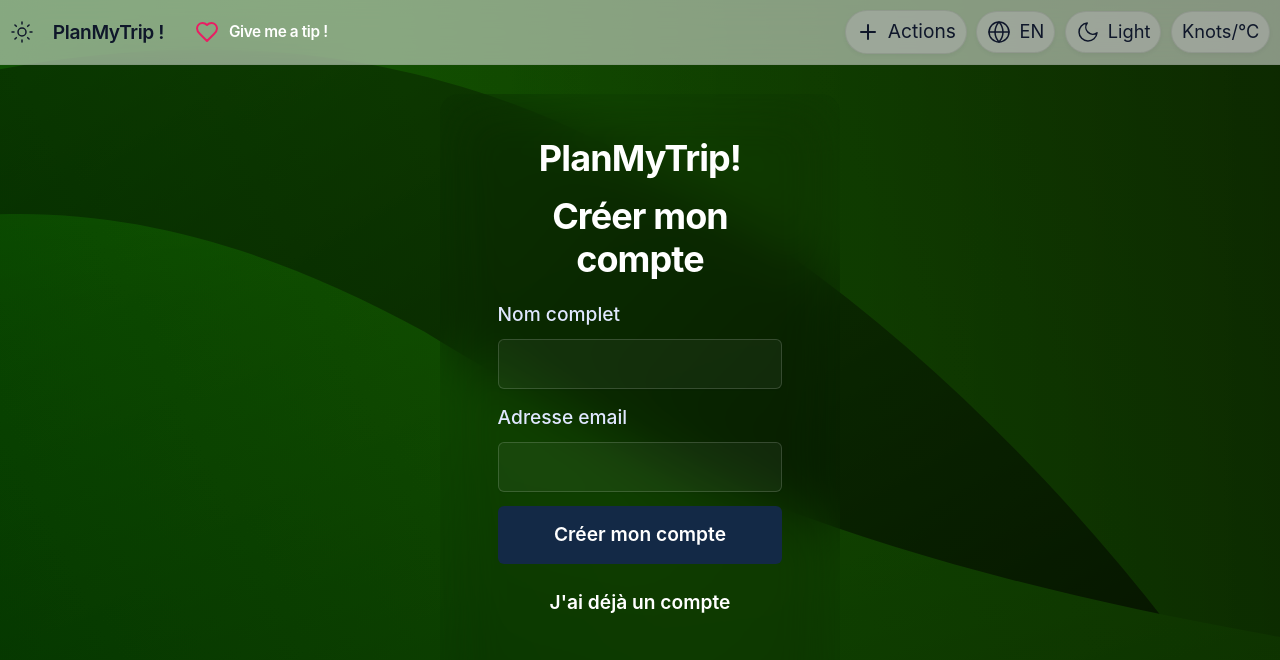
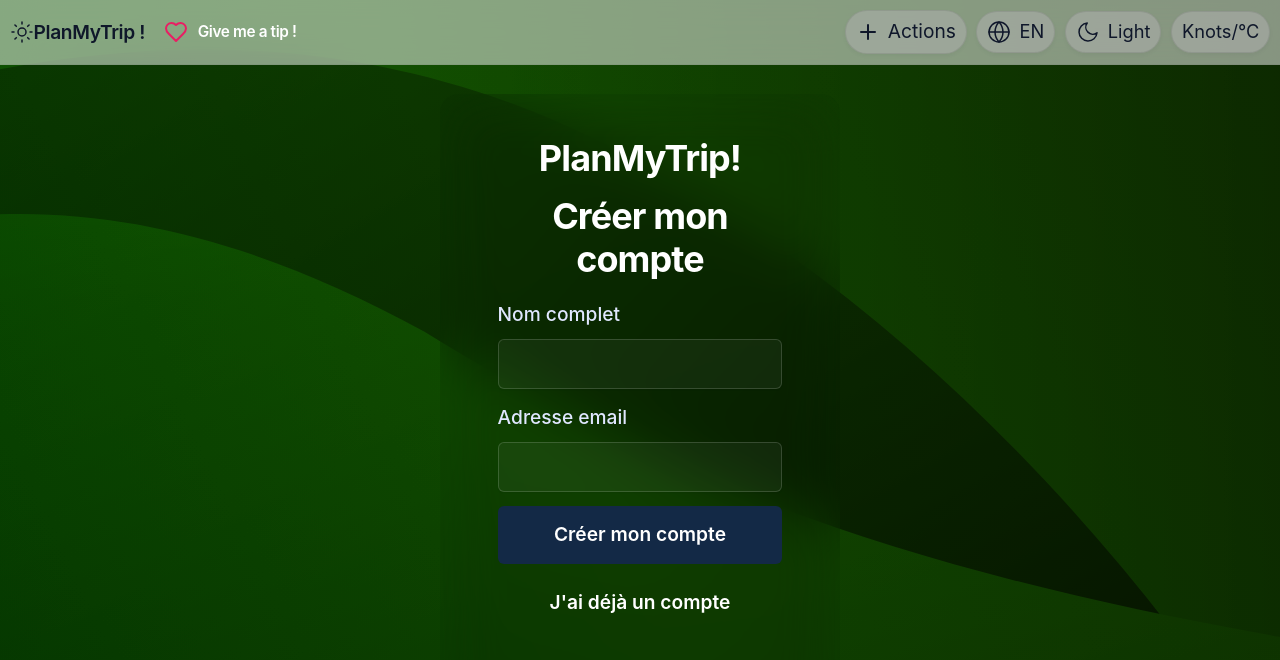
Before and after one commit to ctaque/weather-app-challenge, a React (Vite) app in the folder frontend/: page /auth/register in a window 1280 px wide. Shown: the top 660 px of the page. Built offline with nearby package versions, Linux system fonts and the light colour scheme; no server answers; a web font is replaced by a local one.

Commit message:
améliration header

```diff
--- a/frontend/src/App.tsx
+++ b/frontend/src/App.tsx
@@ -179,8 +179,10 @@ function AppHeader({
   return (
     <header className="app-header">
       <h1 style={{ gap: "1rem", display: "flex", alignItems: "center" }}>
-        <SunIcon className="app-title-icon" />
-        PlanMyTrip !
+        <span style={{ display: "flex", alignItems: "center" }}>
+          <SunIcon className="app-title-icon" />
+          PlanMyTrip !
+        </span>
         <Link
           target="_blank"
           to="https://ko-fi.com/tackz"
@@ -189,6 +191,7 @@ function AppHeader({
             alignItems: "center",
             gap: ".5rem",
             width: "fit-content",
+            padding: 0,
           }}
         >
           <HeartIcon style={{ color: "#e91e63", fontSize: "1.5rem" }} />
@@ -208,6 +211,10 @@ function AppHeader({
             <button
               onClick={() => openMobileMenuSider(!mobileMenuIsOpen)}
               className="theme-toggle"
+              style={{
+                position: "absolute",
+                right: ".5rem",
+              }}
             >
               <span className="theme-icon" aria-hidden>
                 {mobileMenuIsOpen ? <X /> : <MenuIcon />}
```
